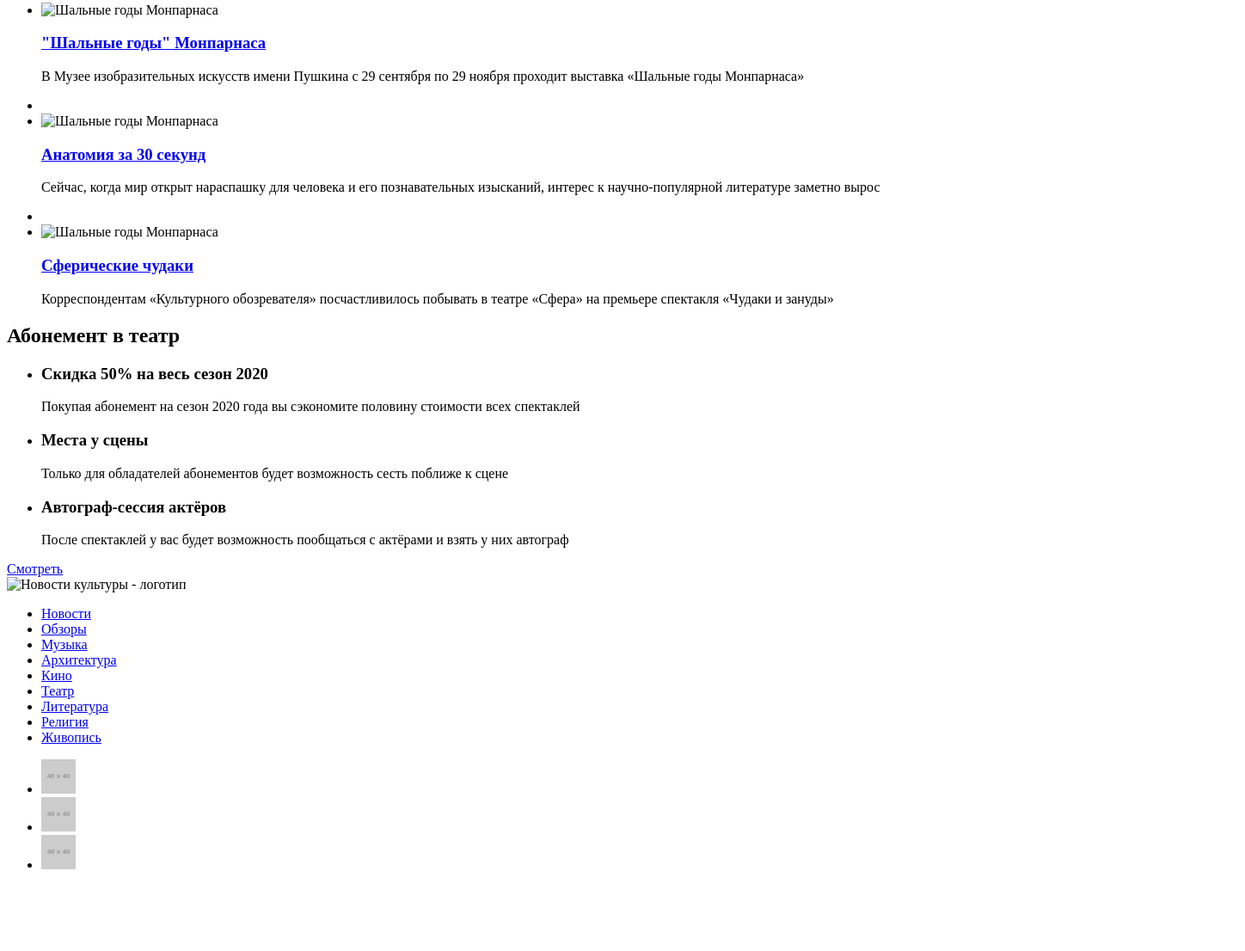
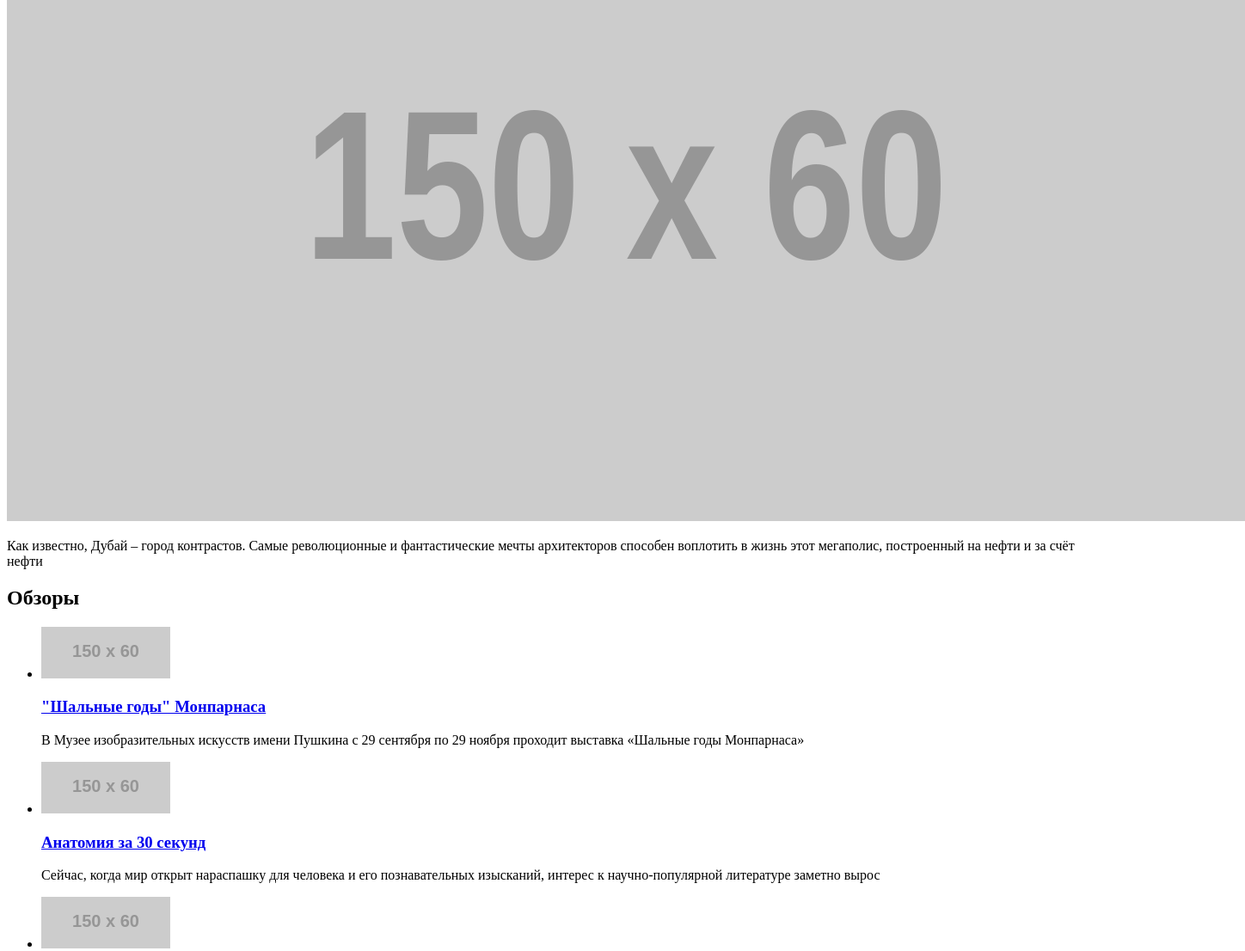
Before and after one commit to pomehy/Semantika-keis-1, a plain HTML site: page index.html in a window 1280 px wide. Shown: the part 465-1571 px from the top of the page at 86% size, 1448 px wide, since content can reach past the window. Before the commit the page ends 1496 px from the top, so only its background shows below. Drawn offline with Linux system fonts and the light colour scheme; placeholder pictures from the web are drawn by us.

Commit message:
Ещё раз причесал код (проверил верстку на валидаторе, нашёл ошибки).

```diff
--- a/index.html
+++ b/index.html
@@ -1,5 +1,6 @@
 <!DOCTYPE html>
 <html lang="ru">
+
 <head>
     <meta charset="UTF-8">
     <meta name="viewport" content="width=device-width, initial-scale=1.0">
@@ -47,7 +48,7 @@
         <h1 class="header-nav__title visually-hidden">Новости культуры</h1>
         <section class="main-news">
             <h2 class="main-news__title"><a href="#">Подводные отель</a></h2>
-            <img class="main-news__image" width="" height="" src="" alt="Подводный отель в Дубае">
+            <img class="main-news__image" src="http://placehold.it/150x60" width="1440" height="740" alt="Подводный отель в Дубае">
             <p class="main-news__text">
                 Как известно, Дубай – город контрастов. Самые революционные
                 и фантастические мечты архитекторов способен воплотить в жизнь этот мегаполис,
@@ -58,7 +59,7 @@
             <h2 class="reviews__title">Обзоры</h2>
             <ul class="reviews__list">
                 <li class="reviews__item">
-                    <img class="reviews__image" width="" height="" src="" alt="Шальные годы Монпарнаса">
+                    <img class="reviews__image" src="http://placehold.it/150x60" width="150" height="60" alt="Шальные годы Монпарнаса">
                     <h3><a class="reviews__link" href="#">"Шальные годы" Монпарнаса</a></h3>
                     <p class="reviews__text">
                         В Музее изобразительных искусств имени Пушкина с 29
@@ -67,8 +68,7 @@
                     </p>
                 </li>
                 <li class="reviews__item">
-                    <li class="reviews__item">
-                        <img class="reviews__image" width="" height="" src="" alt="Шальные годы Монпарнаса">
+                    <img class="reviews__image" src="http://placehold.it/150x60" width="150" height="60" alt="Шальные годы Монпарнаса">
                     <h3><a class="reviews__link" href="#">Анатомия за 30 секунд</a></h3>
                     <p class="reviews__text">
                         Сейчас, когда мир открыт нараспашку для
@@ -77,17 +77,14 @@
                         вырос
                     </p>
                 </li>
-                </li>
                 <li class="reviews__item">
-                    <li class="reviews__item">
-                        <img class="reviews__image" width="" height="" src="" alt="Шальные годы Монпарнаса">
+                    <img class="reviews__image" src="http://placehold.it/150x60" width="150" height="60"  alt="Шальные годы Монпарнаса">
                     <h3><a class="reviews__link" href="#">Сферические чудаки</a></h3>
                     <p class="reviews__text">
                         Корреспондентам «Культурного обозревателя»
                         посчастливилось побывать в театре «Сфера» на
                         премьере спектакля «Чудаки и зануды»
                     </p>
-                    </li>
                 </li>
             </ul>
         </section>
@@ -96,15 +93,18 @@
             <ul class="promo__list">
                 <li class="promo__item">
                     <h3 class="promo__privilege">Скидка 50% на весь сезон 2020</h3>
-                    <p class="promo__text">Покупая абонемент на сезон 2020 года вы сэкономите половину стоимости всех спектаклей</p>
+                    <p class="promo__text">Покупая абонемент на сезон 2020 года вы сэкономите половину стоимости всех
+                        спектаклей</p>
                 </li>
                 <li class="promo__item">
                     <h3 class="promo__privilege">Места у сцены</h3>
-                    <p class="promo__text">Только для обладателей абонементов будет возможность сесть поближе к сцене</p>
+                    <p class="promo__text">Только для обладателей абонементов будет возможность сесть поближе к сцене
+                    </p>
                 </li>
                 <li class="promo__item">
                     <h3 class="promo__privilege">Автограф-сессия актёров</h3>
-                    <p class="promo__text">После спектаклей у вас будет возможность пообщаться с актёрами и взять у них автограф</p>
+                    <p class="promo__text">После спектаклей у вас будет возможность пообщаться с актёрами и взять у них
+                        автограф</p>
                 </li>
             </ul>
             <a class="promo__link" href="#">Смотреть</a>
@@ -112,7 +112,7 @@
     </main>
     <footer class="page-footer">
         <a>
-           <img class="footer__logo logo" src="" width="" height="" alt="Новости культуры - логотип">
+            <img class="footer__logo logo" src="http://placehold.it/100x60" width="" height="" alt="Новости культуры - логотип">
         </a>
         <ul class="footer-navigation">
             <li class="footer-navigation__item">
@@ -162,4 +162,5 @@
         </ul>
     </footer>
 </body>
+
 </html>
```
Lines whose indentation alone changed are shown as unchanged.
